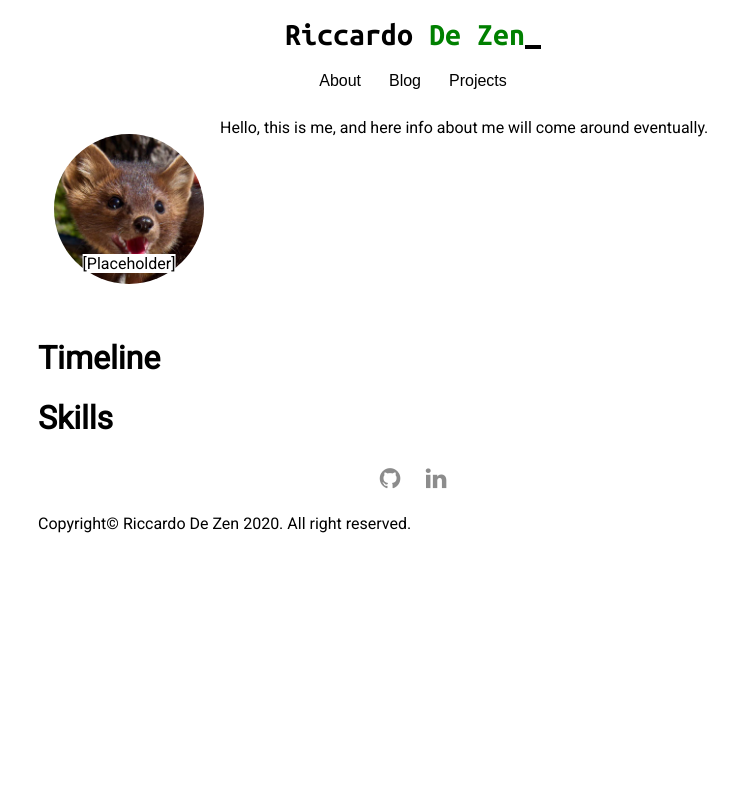
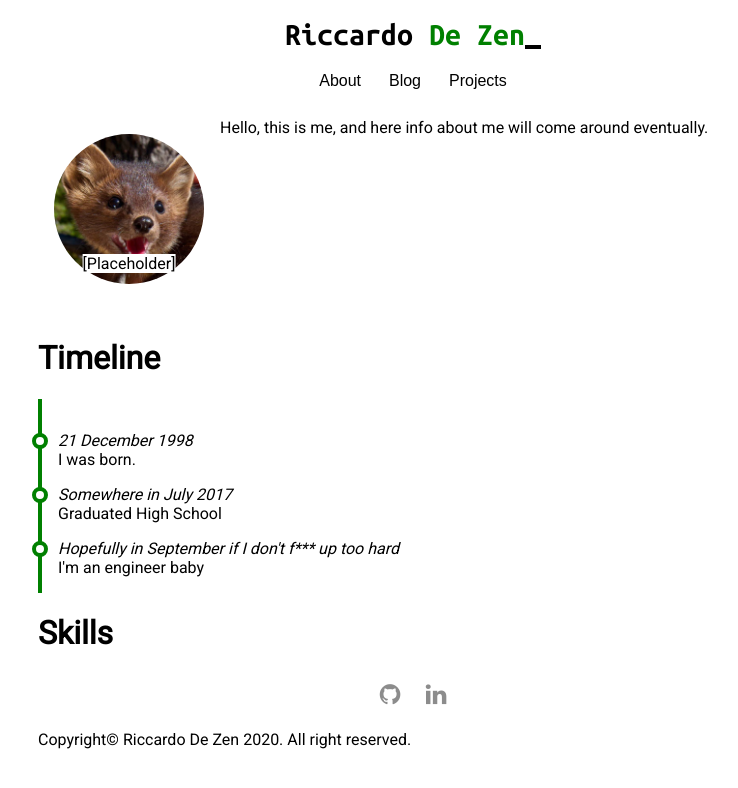
Before and after one commit to ricdezen/ricdezen.github.io, a Jekyll site: the page built from about.md, in a window 1280 px wide. Shown: the top 788 px of the page, without its empty margins (227-965 px from the left). Built offline with Jekyll 4.4.1, drawn with Linux system fonts in a browser that asks for light colours.

Commit message:
Minor additions to the roadmap/timeline

```diff
--- a/_data/roadmap.yaml
+++ b/_data/roadmap.yaml
@@ -1,7 +1,7 @@
 roadmap:
   - date: "21 December 1998"
     event: "I was born."
-  - date: ""
-    event:
-  - date:
-    event:
+  - date: "Somewhere in July 2017"
+    event: "Graduated High School"
+  - date: "Hopefully in September if I don't f*** up too hard"
+    event: "I'm an engineer baby"
--- a/_layouts/about.html
+++ b/_layouts/about.html
@@ -13,6 +13,14 @@ layout: default
 </div>
 <div class="timeline-container">
     <h1>Timeline</h1>
+    <ul class="timeline">
+        {% for event in site.data.roadmap.roadmap %}
+        <li class="event">
+            <i>{{ event.date }}</i><br>
+            {{ event.event }}
+        </li>
+        {% endfor %}
+    </ul>
 </div>
 <div class="skills-container">
     <h1>Skills</h1>
--- a/css/default.css
+++ b/css/default.css
@@ -195,6 +195,35 @@ h1 {
     padding: 16px;
 }
 
+.timeline {
+    border-left: 4px solid var(--color-primary);
+    width: 100%;
+    position: relative;
+    list-style: none;
+    padding: 16px;
+}
+
+.event {
+    margin-left: 0px;
+    margin-top: 1em;
+    text-align: left;
+    position: relative;
+}
+
+.event:after {
+    content: "";
+    position: absolute;
+    display: block;
+    left: -26px;
+    width: 8px;
+    top: 2px;
+    height: 8px;
+    background-color: white;
+    border: 4px solid var(--color-primary);
+    border-radius: 50%;
+    z-index: 1;
+}
+
 @media screen and (max-width: 800px) {
     .propic-container {
         width: 100%;
```
